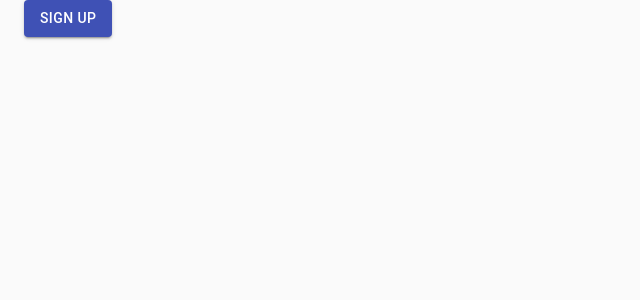
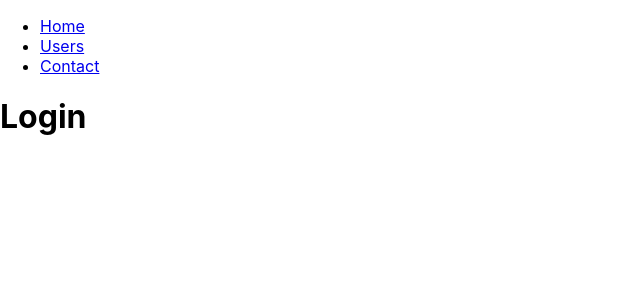
Before and after one commit to ponyhunt3r/sign-app-front, a React (Create React App) app: page /login in a window 1280 px wide. Shown: the top 300 px of the page, without its empty margins (0-640 px from the left). Built offline with nearby package versions, Linux system fonts and the light colour scheme.

Commit message:
basic routing

```diff
--- a/package.json
+++ b/package.json
@@ -7,7 +7,9 @@
     "@material-ui/icons": "^4.4.3",
     "react": "^16.10.2",
     "react-dom": "^16.10.2",
-    "react-scripts": "3.2.0"
+    "react-router-dom": "^5.1.2",
+    "react-scripts": "3.2.0",
+    "typescript": "^3.6.4"
   },
   "scripts": {
     "start": "react-scripts start",
--- a/src/App.js
+++ b/src/App.js
@@ -9,9 +9,9 @@ function App() {
     <React.Fragment>
         <CssBaseLine/>
         <Container>
-          <Button variant="contained" color="primary">
-            Sign Up
-          </Button>
+        <Button variant="contained" color="primary">
+           Sign Up
+        </Button>
         </Container>
     </React.Fragment>
   );
--- a/src/index.js
+++ b/src/index.js
@@ -3,7 +3,35 @@ import ReactDOM from 'react-dom';
 import './index.css';
 import App from './App';
 import * as serviceWorker from './serviceWorker';
+import { Switch, Link, Route, BrowserRouter as Router} from 'react-router-dom'
+import Login from './pages/login/login'
+import Contact from './pages/contact/contact'
+import Notfound from './pages/404/404'
 
-ReactDOM.render(<App />, document.getElementById('root'));
+const routing = (
+    <Router>
+      <div>
+      <ul>
+        <li>
+          <Link to="/">Home</Link>
+        </li>
+        <li>
+          <Link to="/users">Users</Link>
+        </li>
+        <li>
+          <Link to="/contact">Contact</Link>
+        </li>
+      </ul>
+      <Switch>
+        <Route exact path="/" component={App} />
+        <Route path="/login" component={Login} />
+        <Route path="/contact" component={Contact} />
+        <Route component={Notfound} />
+        </Switch>
+      </div>
+    </Router>
+  )
+
+ReactDOM.render(routing, document.getElementById('root'));
 
 serviceWorker.unregister();
--- /dev/null
+++ b/src/pages/404/404.tsx
@@ -0,0 +1,3 @@
+import React from 'react'
+const Notfound = () => <h2>Not found</h2>
+export default Notfound
--- /dev/null
+++ b/src/pages/contact/contact.tsx
@@ -0,0 +1,7 @@
+import React from 'react'
+class Contact extends React.Component {
+  render() {
+    return <h1>Contact</h1>
+  }
+}
+export default Contact
--- /dev/null
+++ b/src/pages/login/login.tsx
@@ -0,0 +1,7 @@
+import React from 'react'
+class Login extends React.Component {
+  render() {
+    return <h1>Login</h1>
+  }
+}
+export default Login
--- /dev/null
+++ b/src/react-app-env.d.ts
@@ -0,0 +1 @@
+/// <reference types="react-scripts" />
```
Also changed, not shown: tsconfig.json (added, +25 -0 lines), 1 other file (tests, documents, lock files or other folders).
